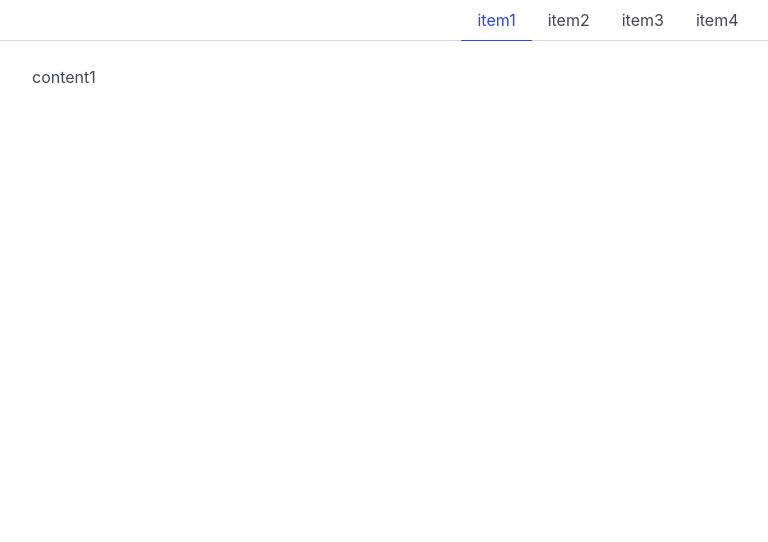
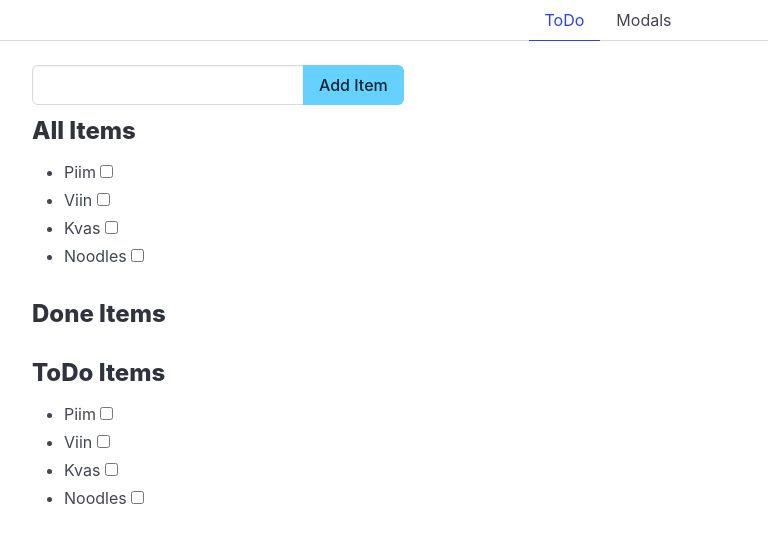
Before and after one commit to NGuljajev/ta23alearnnode, a Vue app: page / in a window 1280 px wide. Shown: the top 542 px of the page, without its empty margins (32-800 px from the left). Built offline with nearby package versions, Linux system fonts and the light colour scheme.

Commit message:
Todo and Models

```diff
--- a/package.json
+++ b/package.json
@@ -27,5 +27,8 @@
     "webpack": "^5.97.1",
     "webpack-cli": "^5.1.4",
     "webpack-dev-server": "^5.1.0"
+  },
+  "dependencies": {
+    "vue-router": "^4.5.0"
   }
 }
--- a/src/App.vue
+++ b/src/App.vue
@@ -1,8 +1,10 @@
 <script setup>
 import { ref } from 'vue';
 import Tabs from './components/Tabs.vue';
-let titles = ref(['item1', 'item2', 'item3', 'item4']);
-let contents = ['content1', 'content2', 'content3', 'content4'];
+import Modals from './pages/Modals.vue';
+import ToDo from './pages/Todo.vue';
+let titles = (['ToDo', 'Modals']);
+let contents = [ToDo, Modals];
 let activeTab = ref(0);
 function change(key) {
     console.log(key);
@@ -12,9 +14,7 @@
 
 <template>
     <Tabs :items="titles" @change="change"></Tabs>
-    <div class="container">
-        <h1>{{ contents[activeTab] }}</h1>
-    </div>
+    <component :is="contents[activeTab]"></component>
 
 </template>
 
--- a/src/components/Tabs.vue
+++ b/src/components/Tabs.vue
@@ -7,7 +7,7 @@
 
 function setActive(key){
     active.value=key;
-    emit('change', key);
+    emit('change', key)
 }
 
 </script>
--- a/src/pages/Modals.vue
+++ b/src/pages/Modals.vue
@@ -1,7 +1,7 @@
 <script setup>
 import { ref } from 'vue';
-import Modal from './components/Modal.vue';
-import ImgModal from './components/ImgModal.vue';
+import Modal from '../components/Modal.vue';
+import ImgModal from '../components/ImgModal.vue';
 
 
 let modalActive = ref(false);
--- a/src/pages/ToDo.vue
+++ b/src/pages/ToDo.vue
@@ -1,8 +1,9 @@
 <script setup>
 import { computed, ref } from 'vue';
-import ItemList from './ItemList.vue';
+import ItemList from '../components/ItemList.vue';
 
 let message = ref('')
+
 let i = 1;
 let items = ref([
     { id: i++, name: 'Piim', isDone: false},
```
Also changed, not shown: src/index.js (+20 -1 lines), src/components/ItemList.vue (renamed from src/ItemList.vue), 1 other file (tests, documents, lock files or other folders).
